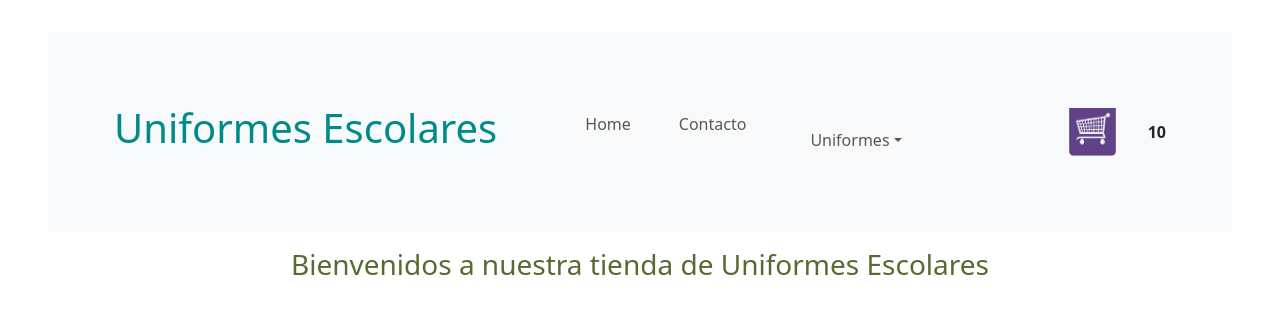
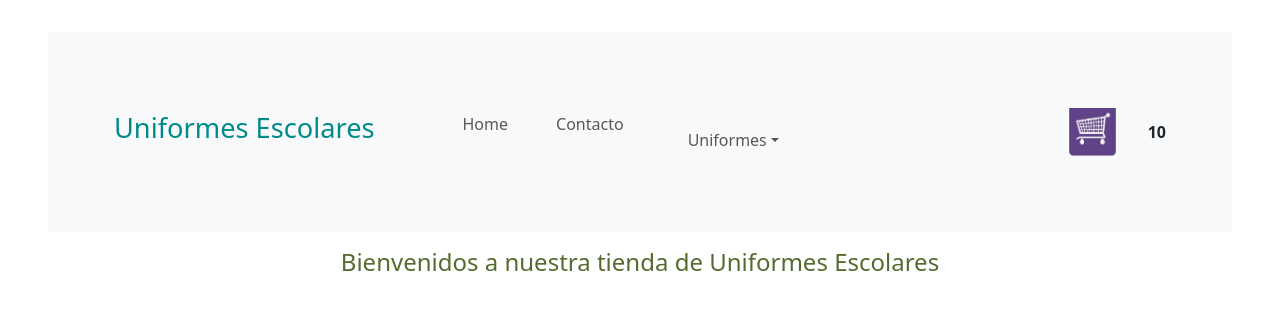
Before and after one commit to mariano-codificacion/practicas-react, a React (Vite) app: page / in a window 1280 px wide. Shown: the top 314 px of the page. Built offline with nearby package versions, Linux system fonts and the light colour scheme.

Commit message:
cambio titulo

```diff
--- a/src/App.css
+++ b/src/App.css
@@ -1,5 +1,5 @@
 #root {
-  margin: auto;
-  padding: 2rem;
+  margin: 1rem;
+  padding: 1rem;
   text-align: center;
 }
--- a/src/componentes/ListContainer/ListContainer.css
+++ b/src/componentes/ListContainer/ListContainer.css
@@ -1,4 +1,5 @@
 
 .tit{
     color: darkolivegreen;
+    font-size: 1.5rem;
 }
--- a/src/componentes/NavBar/NavBar.css
+++ b/src/componentes/NavBar/NavBar.css
@@ -1,8 +1,4 @@
-header{
-background-color: rgb(59, 116, 97);
-width: max-content;
-}
-
 .uni {
 color: darkcyan;
+font-size: 1.7rem;
 }
--- a/src/componentes/NavBar/NavBar.jsx
+++ b/src/componentes/NavBar/NavBar.jsx
@@ -9,7 +9,7 @@ const NavBar = () => {
   return (
     <Navbar bg="light" expand="lg">
       <Container>
-        <Navbar.Brand href="#home"><h1 className='uni'> Uniformes Escolares </h1></Navbar.Brand>
+        <Navbar.Brand href="#home"><h1 className='uni tex-center'> Uniformes Escolares </h1></Navbar.Brand>
         <Navbar.Toggle aria-controls="basic-navbar-nav" />
         <Navbar.Collapse id="basic-navbar-nav">
           <Nav className="me-auto">
```
